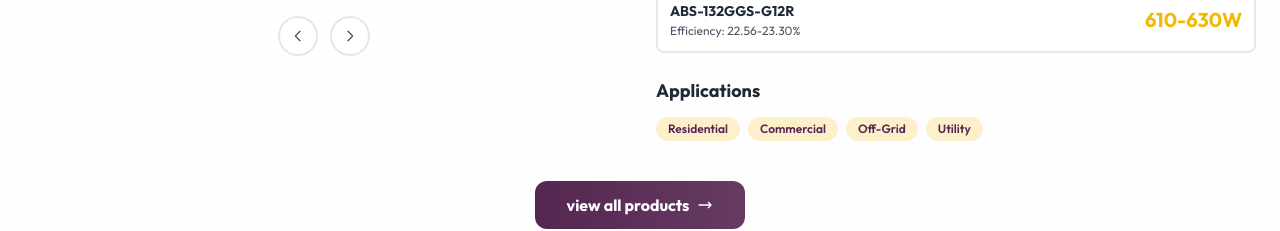
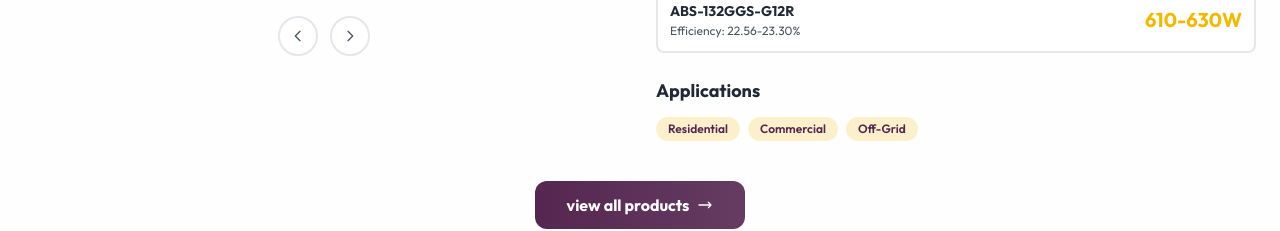
Before and after one commit to akrenow/abudance-solar, a React (Vite) app: page / in a window 1280 px wide. Shown: the part 6483-6714 px from the top of the page. Built offline with nearby package versions, Linux system fonts and the light colour scheme.

Commit message:
Remove 'Utility' from applications list in product categories for consistency

```diff
--- a/src/components/home/ProductShowcase.jsx
+++ b/src/components/home/ProductShowcase.jsx
@@ -73,7 +73,7 @@
             "Anti-PID technology",
             "Superior low-light performance",
           ],
-          applications: ["Residential", "Commercial", "Off-Grid", "Utility"],
+          applications: ["Residential", "Commercial", "Off-Grid", ],
         },
         {
           name: "Glass Glass All Black PV Module",
@@ -121,7 +121,7 @@
             "Anti-reflective coating",
             "Enhanced durability",
           ],
-          applications: ["Residential", "Commercial", "Off-Grid", "Utility"],
+          applications: ["Residential", "Commercial", "Off-Grid", ],
         },
         {
           name: "Glass Transparent Backsheet PV Module",
@@ -169,7 +169,7 @@
             "Weather resistant",
             "Long-term reliability",
           ],
-          applications: ["Residential", "Commercial", "Off-Grid", "Utility"],
+          applications: ["Residential", "Commercial", "Off-Grid", ],
         },
         {
           name: "Glass White Back Sheet PV Module",
@@ -223,7 +223,7 @@
             "Standard grid connection",
             "Excellent price-performance ratio",
           ],
-          applications: ["Residential", "Commercial", "Off-Grid", "Utility"],
+          applications: ["Residential", "Commercial", "Off-Grid", ],
         },
         {
           name: "Glass Black Back Sheet – All Black PV Module",
@@ -271,7 +271,7 @@
             "Weather resistant frame",
             "25-year performance warranty",
           ],
-          applications: ["Residential", "Commercial", "Off-Grid", "Utility"],
+          applications: ["Residential", "Commercial", "Off-Grid", ],
         },
       ],
     },
--- a/src/components/products/Bipvsubproducts.jsx
+++ b/src/components/products/Bipvsubproducts.jsx
@@ -42,6 +42,9 @@
 import ABS_108GBB_M10 from "../../assets/pdf/5.Glass Black back sheet – all black Module/PDF/ABS-108GBB-M10-435-455.pdf";
 import ABS_132GBB_G12R from "../../assets/pdf/5.Glass Black back sheet – all black Module/PDF/ABS-132GBB-G12R-610-630.pdf";
 
+// Import BIPV Datasheet
+import ABS_BIPV_DATASHEET from "../../assets/pdf/ABS -BIPV DATASHEET.pdf";
+
 // Import local images for each product
 import SemiTransparentBIPVGlassPanels from "../../assets/Bipvsubproducts/Picture1.png";
 import ColoredBIPVPanel from "../../assets/Bipvsubproducts/Picture2.jpg";
@@ -67,7 +70,7 @@
        "Ideal for: Windows, skylights, curtain walls, atriums — balances daylight and power generation."
 
       ],
-      applications: ["Residential", "Commercial", "Off-Grid", "Utility"],
+      applications: ["Residential", "Commercial", "Off-Grid", ],
       certifications: ["IEC 61215", "IEC 61730", "CE", "TUV"],
       models: [
         {
@@ -75,7 +78,7 @@
           productType: "Silver Anodized Aluminum Alloy Type 6005T6, Silver Color Frame",
           wattage: "80–180W",
           efficiency: "Module Efficiency of 12.48 %",
-          pdfFile: ABS_144GGS_M10,
+          pdfFile: ABS_BIPV_DATASHEET,
           dimensions: "1902 mm x 1128 mm x 7.5 mm (Size can be Customized)",
         },
 
@@ -97,7 +100,7 @@
        "Ideal for: Windows, skylights, curtain walls, atriums — balances daylight and power generation."
 
       ],
-      applications: ["Residential", "Commercial", "Off-Grid", "Utility"],
+      applications: ["Residential", "Commercial", "Off-Grid", ],
       certifications: ["IEC 61215", "IEC 61730", "CE", "TUV"],
       models: [
         {
@@ -105,7 +108,7 @@
           productType: "Silver Anodized Aluminum Alloy Type 6005T6, Silver Color Frame",
           wattage: "80–180W",
           efficiency: "Module Efficiency of 12.48 %",
-          pdfFile: ABS_144GGS_M10,
+          pdfFile: ABS_BIPV_DATASHEET,
           dimensions: "1902 mm x 1128 mm x 7.5 mm (Size can be Customized)",
         },
 
@@ -127,7 +130,7 @@
        "Ideal for: Windows, skylights, curtain walls, atriums — balances daylight and power generation."
 
       ],
-      applications: ["Residential", "Commercial", "Off-Grid", "Utility"],
+      applications: ["Residential", "Commercial", "Off-Grid", ],
       certifications: ["IEC 61215", "IEC 61730", "CE", "TUV"],
       models: [
         {
@@ -135,7 +138,7 @@
           productType: "Silver Anodized Aluminum Alloy Type 6005T6, Silver Color Frame",
           wattage: "80–180W",
           efficiency: "Module Efficiency of 12.48 %",
-          pdfFile: ABS_144GGS_M10,
+          pdfFile: ABS_BIPV_DATASHEET,
           dimensions: "1902 mm x 1128 mm x 7.5 mm (Size can be Customized)",
         },
 
@@ -157,7 +160,7 @@
        "Ideal for: Windows, skylights, curtain walls, atriums — balances daylight and power generation."
 
       ],
-      applications: ["Residential", "Commercial", "Off-Grid", "Utility"],
+      applications: ["Residential", "Commercial", "Off-Grid", ],
       certifications: ["IEC 61215", "IEC 61730", "CE", "TUV"],
       models: [
         {
@@ -165,7 +168,7 @@
           productType: "Silver Anodized Aluminum Alloy Type 6005T6, Silver Color Frame",
           wattage: "80–180W",
           efficiency: "Module Efficiency of 12.48 %",
-          pdfFile: ABS_144GGS_M10,
+          pdfFile: ABS_BIPV_DATASHEET,
           dimensions: "1902 mm x 1128 mm x 7.5 mm (Size can be Customized)",
         },
 
--- a/src/components/products/SubproductPage.jsx
+++ b/src/components/products/SubproductPage.jsx
@@ -69,7 +69,7 @@
         "Anti-PID technology",
         "Superior low-light performance",
       ],
-      applications: ["Residential", "Commercial", "Off-Grid", "Utility"],
+      applications: ["Residential", "Commercial", "Off-Grid", ],
       certifications: ["IEC 61215", "IEC 61730", "CE", "TUV"],
       models: [
         {
@@ -140,7 +140,7 @@
         "Anti-reflective coating",
         "Enhanced durability",
       ],
-      applications: ["Residential", "Commercial", "Off-Grid", "Utility"],
+      applications: ["Residential", "Commercial", "Off-Grid", ],
       certifications: ["IEC 61215", "IEC 61730", "CE", "TUV"],
       models: [
         {
@@ -203,7 +203,7 @@
         "Weather resistant",
         "Long-term reliability",
       ],
-      applications: ["Residential", "Commercial", "Off-Grid", "Utility"],
+      applications: ["Residential", "Commercial", "Off-Grid", ],
       certifications: ["IEC 61215", "IEC 61730", "CE", "TUV"],
       models: [
         {
@@ -266,7 +266,7 @@
         "Standard grid connection",
         "Excellent price-performance ratio",
       ],
-      applications: ["Residential", "Commercial", "Off-Grid", "Utility"],
+      applications: ["Residential", "Commercial", "Off-Grid", ],
       certifications: ["IEC 61215", "IEC 61730", "CE", "TUV"],
       models: [
         {
@@ -337,7 +337,7 @@
         "Weather resistant frame",
         "25-year performance warranty",
       ],
-      applications: ["Residential", "Commercial", "Off-Grid", "Utility"],
+      applications: ["Residential", "Commercial", "Off-Grid", ],
       certifications: ["IEC 61215", "IEC 61730", "CE", "TUV"],
       models: [
         {
```
Also changed, not shown: 1 other file (tests, documents, lock files or other folders).
